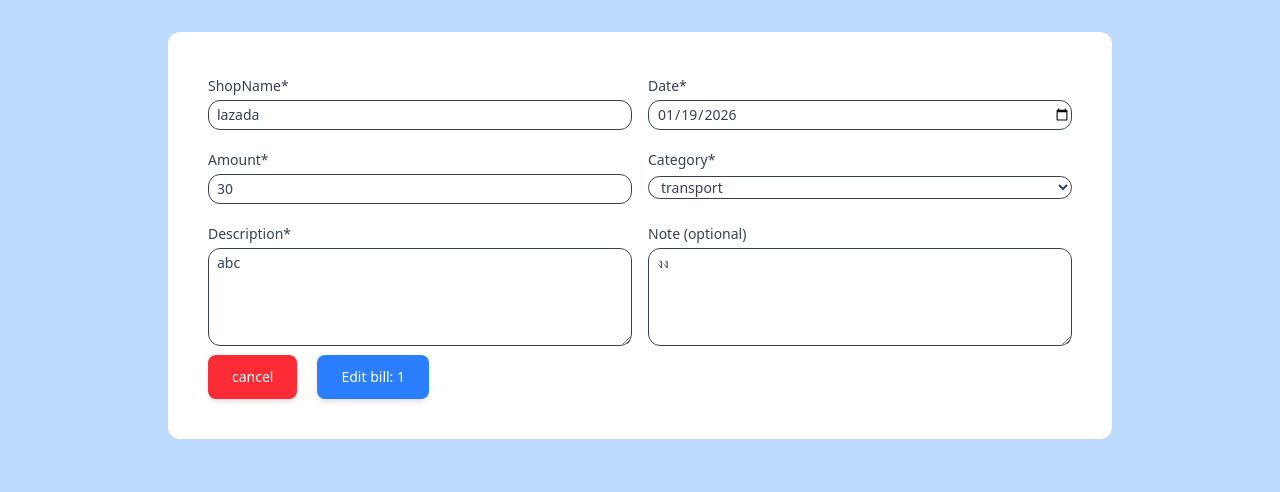
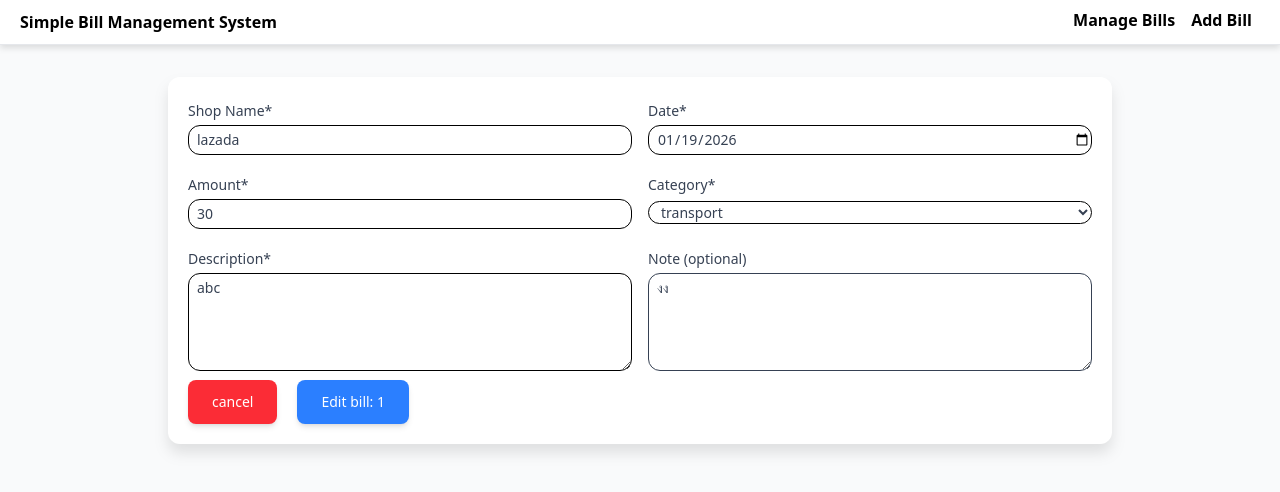
Before and after one commit to nano1412/Idosoft_InternPracticeExercise, a React (Vite) app: page /edit/1 in a window 1280 px wide. Shown: the top 492 px of the page. Built offline with nearby package versions, Linux system fonts and the light colour scheme.

Commit message:
phase 1 done

```diff
--- a/src/App.tsx
+++ b/src/App.tsx
@@ -7,6 +7,7 @@ import './App.css'
 import Addbill from './pages/add-bill/AddBill.tsx'
 import Editbill from './pages/edit-bill/EditBill.tsx'
 import Managebill from './pages/manage-bill/ManageBill.tsx'
+import Header from "./pages/header/Header.tsx";
 
 const defaultBills = [{
         billId: "1",
@@ -33,16 +34,17 @@ function App() {
 
   return (
     <>
-    <div className="min-h-screen bg-blue-200">
+    <div className="min-h-screen bg-gray-50">
+        <BrowserRouter>
+      <Header/>
       <div className='py-8 px-12'>
-        <BrowserRouter>
           <Routes>
             <Route path = '/add' element = {<Addbill setBills = {setBills}/>}> </Route>
             <Route path = '/edit/:id' element = {<Editbill bills = {bills} setBills = {setBills}/>}> </Route>
             <Route path = '/' element = {<Managebill bills = {bills} setBills = {setBills}/>}> </Route>
           </Routes>
+      </div>
         </BrowserRouter>
-      </div>
     </div>
 
     </>
--- a/src/pages/add-bill/AddBill.tsx
+++ b/src/pages/add-bill/AddBill.tsx
@@ -2,9 +2,8 @@ import React, { useState } from "react";
 import { useNavigate } from "react-router";
 
 import type { Bill } from "@/pages/components/types";
-import { CheckMissingField, isFormValid } from "../components/FormValidation";
 
-import FormContent from "@/pages/components/FormContent";
+import FormContent, { getFormValidationMessage, getMissingFieldsValidation, isFormValid, type BillFormValidation } from "@/pages/components/FormContent";
 import Container from "@/pages/components/Container";
 import ButtonComponent from "../components/ButtonComponent";
 import Modal from "../components/modal";
@@ -18,6 +17,12 @@ function AddBill({ setBills }: Props) {
   const navigate = useNavigate();
   const [showError, setShowError] = useState(false);
   const [errorText, setErrorText] = useState("");
+  const [errorField, setErrorField] = useState<BillFormValidation>({isShopNameValid: true,
+  isDescriptionValid: true,
+  isAmountValid: true,
+  isDateValid: true,
+  isCategoryValid: true
+});
 
   const handleAddBill = (e: React.FormEvent<HTMLFormElement>) => {
     e.preventDefault();
@@ -25,7 +30,7 @@ function AddBill({ setBills }: Props) {
     const formData = new FormData(e.currentTarget);
     if(isFormValid(formData)){
       const bill: Bill = {
-      billId: Date.now(),
+      billId: Date.now().toString(),
       shopName: formData.get("shopName") as string,
       description: formData.get("description") as string,
       amount: formData.get("amount") as string,
@@ -37,21 +42,21 @@ function AddBill({ setBills }: Props) {
     setBills((prev: Bill[]) => [...prev, bill]);
     navigate("/");
     } else {
-      setErrorText(CheckMissingField(formData))
+      setErrorField(getMissingFieldsValidation(formData));
+      setErrorText(getFormValidationMessage(formData));
       setShowError(true);
     }
   };
 
   return (
-    <div className="px-15 lg:px-30">
+    <div className="px-15 lg:px-30 ">
       <Container>
-        <form id="add-bill-form" onSubmit={handleAddBill}>
-          <FormContent />
-        </form>
 
-        <div className="[&>*:not(:last-child)]:mr-5">
+          <FormContent {...errorField} handleOnSubmit = {handleAddBill} id = {"add-bill-form"}/>
+
+        <div className="flex sm:max-w-100">
           <ButtonComponent
-            AdditionalClass="text-white bg-red-500 hover:bg-red-600"
+            AdditionalClass="text-white bg-red-500 hover:bg-red-600 mr-5 mb-5 sm:mb-0"
             onClick={() => {
               navigate("/");
             }}
@@ -67,13 +72,13 @@ function AddBill({ setBills }: Props) {
           </ButtonComponent>
         </div>
 
-        {showError && (
+        {/* {showError && (
           <Modal onClose={() => setShowError(false)}>
             <pre>
               {errorText}
               </pre>
           </Modal>
-)}
+)} */}
       </Container>
     </div>
   );
--- a/src/pages/components/Container.tsx
+++ b/src/pages/components/Container.tsx
@@ -6,7 +6,7 @@ type ContainerProps = {
 
 const Container = ({ children }: ContainerProps) => {
   return (
-    <div className="col-start-3 row-start-3 flex flex-col rounded-xl bg-white p-10 text-sm/7 text-gray-700 overflow-x-auto ">
+    <div className="col-start-3 row-start-3 flex flex-col rounded-xl bg-white p-5 text-sm/7 text-gray-700 overflow-x-auto drop-shadow-xl">
       {children}
     </div>
   )
--- a/src/pages/components/FormContent.tsx
+++ b/src/pages/components/FormContent.tsx
@@ -1,29 +1,60 @@
 import { BillCategory, type Bill } from "@/pages/components/types"
+import type { FormHTMLAttributes } from "react";
 
-type FormContentProps = Partial<Bill>
+export type BillFormValidation = {
+  isShopNameValid: any;
+  isDescriptionValid: any;
+  isAmountValid: any;
+  isDateValid: any;
+  isCategoryValid: any;
+};
 
-function FormContent({shopName,description,amount,date,category,note}: FormContentProps) {
+type FormContentProps =
+  Partial<Bill> & Partial<BillFormValidation> & {
+    handleOnSubmit: any
+  } & FormHTMLAttributes<HTMLFormElement>;
+
+function FormContent({billId,shopName,description,amount,date,category,note, //Bill
+  isShopNameValid,isDescriptionValid,isAmountValid,isDateValid,isCategoryValid, //BillFormValidation
+  handleOnSubmit,...rest}: FormContentProps) {
   return(
     <>
+    <form onSubmit={handleOnSubmit} {...rest}>
       <div className="grid grid-cols-1 gap-4 lg:grid-cols-2">
-        <div>
-          <label className="mr-1">ShopName*</label><br/>
-          <input className="w-full border rounded-xl pl-2" type="text" id="shopName" name="shopName" placeholder="Shop Name" defaultValue={shopName}></input>
+        <div key={isShopNameValid ? "valid" : "invalid"} className={`group ${!isShopNameValid ? "invalid" : ""}`}>
+          <label className="mr-1 group-[.invalid]:text-red-500">Shop Name* {!isShopNameValid && (" this field is required")}</label><br/>
+          <input className="w-full border rounded-xl pl-2
+               border-black
+               group-[.invalid]:border-red-500
+               focus:outline-none
+               group-[.invalid]:focus:ring-red-500" type="text" id="shopName" name="shopName" placeholder="Shop Name" defaultValue={shopName}></input>
         </div>
 
-        <div>
-          <label className="mr-1">Date*</label><br/>
-          <input className="w-full border rounded-xl pl-2" type="date" id="date" name="date" placeholder="Date" defaultValue={date}></input>
+        <div className={`group ${!isDateValid ? "invalid" : ""}`}>
+          <label className="mr-1 group-[.invalid]:text-red-500">Date* {!isDateValid && (" this field is required")}</label><br/>
+          <input className="w-full border rounded-xl pl-2
+               border-black
+               group-[.invalid]:border-red-500
+               focus:outline-none
+               group-[.invalid]:focus:ring-red-500" type="date" id="date" name="date" placeholder="Date" defaultValue={date}></input>
         </div>
 
-        <div>
-          <label className="mr-1">Amount*</label><br/>
-          <input className="w-full border rounded-xl pl-2" type="number"inputMode="decimal" step="0.01" id="amount" name="amount" placeholder="Amount" defaultValue={amount}></input>
+        <div className={`group ${!isAmountValid ? "invalid" : ""}`}>
+          <label className="mr-1 group-[.invalid]:text-red-500">Amount* {!isAmountValid && (" this field is required")}</label><br/>
+          <input className="w-full border rounded-xl pl-2
+               border-black
+               group-[.invalid]:border-red-500
+               focus:outline-none
+               group-[.invalid]:focus:ring-red-500" type="number"inputMode="decimal" step="0.01" id="amount" name="amount" placeholder="Amount" defaultValue={amount}></input>
         </div>
 
-        <div>
-          <label className="mr-1">Category*</label><br/>
-          <select className="w-full border rounded-xl pl-2" id="category" name="category" defaultValue={category ?? ""}>
+        <div className={`group ${!isCategoryValid ? "invalid" : ""}`}>
+          <label className="mr-1 group-[.invalid]:text-red-500">Category* {!isCategoryValid && (" this field is required")}</label><br/>
+          <select className="w-full border rounded-xl pl-2
+               border-black
+               group-[.invalid]:border-red-500
+               focus:outline-none
+               group-[.invalid]:focus:ring-red-500" id="category" name="category" defaultValue={category ?? ""}>
             <option value="" disabled>
             Select category
           </option>
@@ -36,9 +67,13 @@ function FormContent({shopName,description,amount,date,category,note}: FormConte
           </select>
         </div>
 
-        <div className="row-span-2">
-          <label className="mr-1">Description*</label><br/>
-          <textarea className="w-full border rounded-xl pl-2 pb-10" id="description" name="description" placeholder="Description" defaultValue={description}></textarea>
+        <div className={`row-span-2 group ${!isDescriptionValid ? "invalid" : ""}`}>
+          <label className="mr-1 group-[.invalid]:text-red-500">Description* {!isDescriptionValid && (" this field is required")}</label><br/>
+          <textarea className="w-full border rounded-xl pl-2 pb-10
+               border-black
+               group-[.invalid]:border-red-500
+               focus:outline-none
+               group-[.invalid]:focus:ring-red-500" id="description" name="description" placeholder="Description" defaultValue={description}></textarea>
         </div>
 
         <div className="row-span-2">
@@ -46,8 +81,53 @@ function FormContent({shopName,description,amount,date,category,note}: FormConte
           <textarea className="w-full border rounded-xl pl-2 pb-10" id="note" name="note" placeholder="Note" defaultValue={note}></textarea>
         </div>
       </div>
+    </form>
     </>
   )
 }
 
 export default FormContent
+
+export const fieldMap: Record<any, any> = {
+  shopName: "Shop Name",
+  description: "Description",
+  category: "Category",
+  amount: "Amount",
+  date: "Date",
+};
+
+export const isFormValid = (form: any) => {
+
+  return Object.keys(fieldMap).every((field) => {
+    const value = form.get(field);
+    return typeof value === "string" && value.trim().length > 0;
+  });
+};
+
+export const getFormValidationMessage = (form: FormData) => {
+  let text = "Please enter all the following field(s):\n";
+
+  Object.entries(fieldMap).forEach(([field, label]) => {
+    const value = form.get(field);
+
+    if (!isNonEmptyString(value)) {
+      text += `- ${label}\n`;
+    }
+  });
+
+  return text;
+};
+
+export const getMissingFieldsValidation = (form: FormData) => {
+  return {
+    isShopNameValid: isNonEmptyString(form.get("shopName")),
+    isDescriptionValid: isNonEmptyString(form.get("description")),
+    isAmountValid: isNonEmptyString(form.get("amount")),
+    isDateValid: isNonEmptyString(form.get("date")),
+    isCategoryValid: isNonEmptyString(form.get("category")),
+  };
+};
+
+const isNonEmptyString = (value:any) => {
+  return typeof value === "string" && value.trim() !== "";
+};
--- a/src/pages/edit-bill/EditBill.tsx
+++ b/src/pages/edit-bill/EditBill.tsx
@@ -2,10 +2,9 @@ import { useState } from "react";
 import { useNavigate, useParams } from "react-router";
 import type { Bill } from "../components/types";
 import Container from "../components/Container";
-import FormContent from "../components/FormContent";
+import FormContent, { getFormValidationMessage, getMissingFieldsValidation, isFormValid, type BillFormValidation } from "../components/FormContent";
 import ButtonComponent from "../components/ButtonComponent";
 import Modal from "../components/modal";
-import { CheckMissingField, isFormValid } from "../components/FormValidation";
 
 type Props = {
   bills: Bill[];
@@ -13,9 +12,16 @@ type Props = {
 };
 
 function EditBill({ bills, setBills }: Props) {
+  console.log(bills)
   const navigate = useNavigate();
   const [showError, setShowError] = useState(false);
   const [errorText, setErrorText] = useState("");
+    const [errorField, setErrorField] = useState<BillFormValidation>({isShopNameValid: true,
+    isDescriptionValid: true,
+    isAmountValid: true,
+    isDateValid: true,
+    isCategoryValid: true
+  });
 
   const { id } = useParams();
 
@@ -24,7 +30,6 @@ function EditBill({ bills, setBills }: Props) {
   }
   const editBillTarget = GetEditTargetBill(id);
 
-  // this is still add bill
   const handleEditBill = (e: React.FormEvent<HTMLFormElement>) => {
     e.preventDefault();
 
@@ -45,7 +50,8 @@ function EditBill({ bills, setBills }: Props) {
     ));
       navigate("/");
     } else {
-      setErrorText(CheckMissingField(formData));
+      setErrorField(getMissingFieldsValidation(formData));
+      setErrorText(getFormValidationMessage(formData));
       setShowError(true);
     }
   };
@@ -54,13 +60,11 @@ function EditBill({ bills, setBills }: Props) {
     <>
       <div className="px-15 lg:px-30">
         <Container>
-          <form id="add-bill-form" onSubmit={handleEditBill}>
-            <FormContent {...editBillTarget} />
-          </form>
+            <FormContent {...errorField} {...editBillTarget} handleOnSubmit = {handleEditBill} id ={"edit-bill-form"} />
 
-          <div className="[&>*:not(:last-child)]:mr-5">
+          <div className="flex sm:max-w-100">
             <ButtonComponent
-              AdditionalClass="text-white bg-red-500 hover:bg-red-600"
+              AdditionalClass="text-white bg-red-500 hover:bg-red-600 mr-5 mb-5 sm:mb-0"
               onClick={() => {
                 navigate("/");
               }}>
@@ -71,16 +75,16 @@ function EditBill({ bills, setBills }: Props) {
               AdditionalClass="text-white bg-blue-500 hover:bg-blue-600"
               onClick={() => {}}
               type="submit"
-              form="add-bill-form">
+              form="edit-bill-form">
               Edit bill: {id}
             </ButtonComponent>
           </div>
 
-          {showError && (
+          {/* {showError && (
             <Modal onClose={() => setShowError(false)}>
               <pre>{errorText}</pre>
             </Modal>
-          )}
+          )} */}
         </Container>
       </div>
     </>
--- /dev/null
+++ b/src/pages/header/Header.tsx
@@ -0,0 +1,28 @@
+import { NavLink } from "react-router";
+
+function Header(){
+    const linkClasses = ({ isActive }: { isActive: any }) =>
+        `mx-2 cursor-pointer pb-1 ${
+            isActive
+                ? "border-b-2 border-blue-500 text-blue-500"
+                : "hover:text-blue-500"
+        }`;
+
+    return (
+        <div className="bg-white px-5 py-2 flex items-center justify-between border-b border-gray-200 drop-shadow-md font-bold">
+            <div>Simple Bill Management System</div>
+
+            <div className="flex">
+                <NavLink to="/" className={linkClasses}>
+                    Manage Bills
+                </NavLink>
+
+                <NavLink to="/add" className={linkClasses}>
+                    Add Bill
+                </NavLink>
+            </div>
+        </div>
+    );
+}
+
+export default Header;
```
Also changed, not shown: src/pages/components/FormValidation.ts (deleted, +0 -29 lines), src/pages/manage-bill/ManageBill.tsx (+60 -23 lines), src/pages/manage-bill/components/TableContent.tsx (deleted, +0 -67 lines), tailwind.config.js (added).
